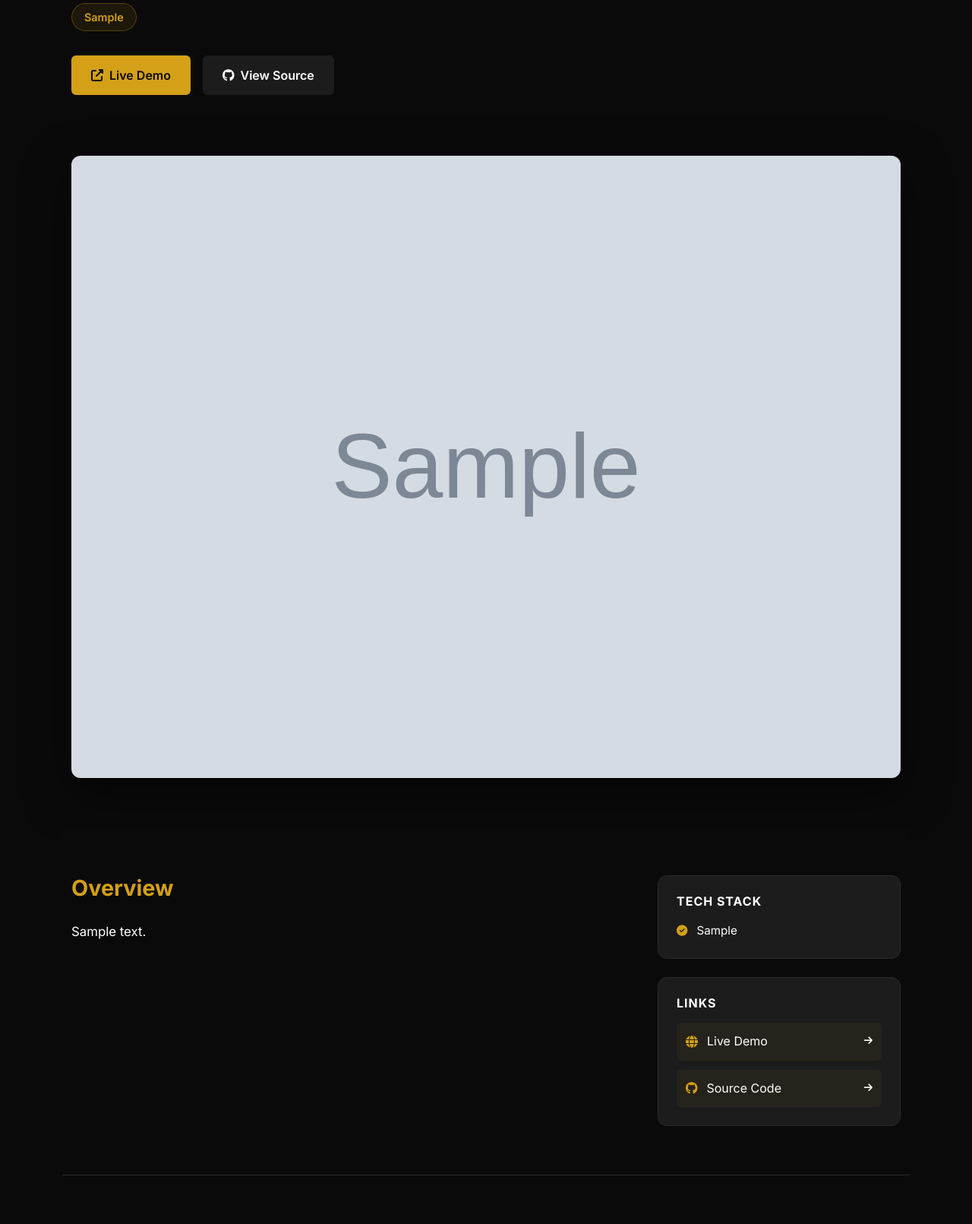
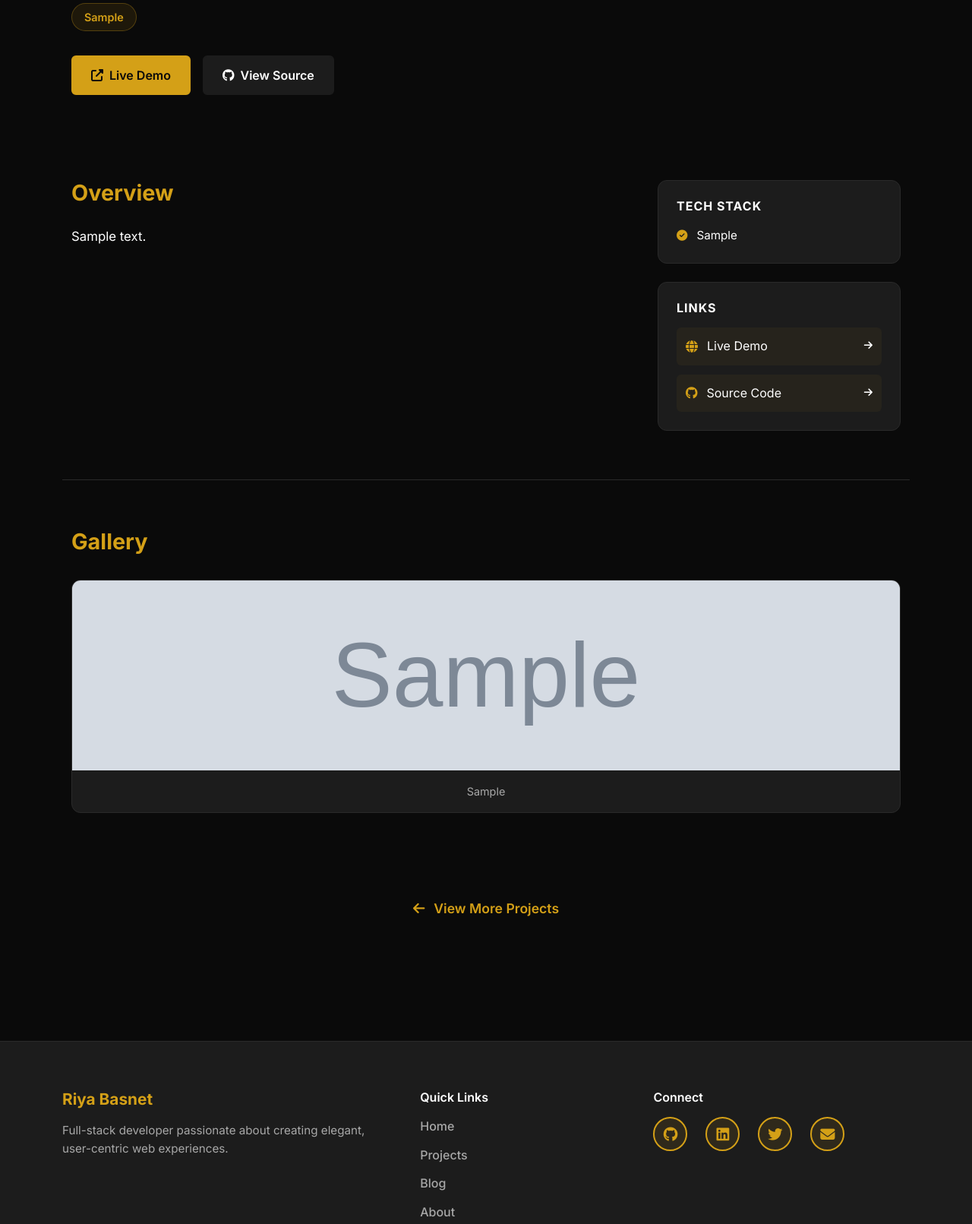
Before and after one commit to riya9818/Personal-Portfolio, a Django app: a page that uses projects/templates/projects/project_detail.html in a window 1280 px wide. Shown: the part 281-1892 px from the top of the page at 76% size. Run offline with Django 4.2, Linux system fonts and the light colour scheme; tables that the repository leaves empty hold one stand-in row (values such as "Sample post"); grey boxes marked "Sample" are stand-in pictures.

Commit message:
removed featured image CSS

```diff
--- a/projects/templates/projects/project_detail.html
+++ b/projects/templates/projects/project_detail.html
@@ -44,16 +44,7 @@
   </div>
 </section>
 
-<!-- Featured Image (if available) -->
-{% if project.featured_image %}
-<section class="project-featured-image">
-  <div class="container">
-    <div class="featured-image-wrapper">
-      <img src="{{ project.featured_image.url }}" alt="{{ project.title }}" class="featured-img">
-    </div>
-  </div>
-</section>
-{% endif %}
+
 
 <!-- Project Description -->
 <section class="project-description-section">
@@ -210,23 +201,7 @@
   padding: 0.75rem 1.5rem;
 }
 
-/* Featured Image */
-.project-featured-image {
-  background-color: var(--dominant-bg);
-  padding: 2rem 0 4rem;
-}
 
-.featured-image-wrapper {
-  border-radius: 12px;
-  overflow: hidden;
-  box-shadow: 0 20px 60px rgba(0, 0, 0, 0.5);
-}
-
-.featured-img {
-  width: 100%;
-  height: auto;
-  display: block;
-}
 
 /* Description Section */
 .project-description-section {
```
